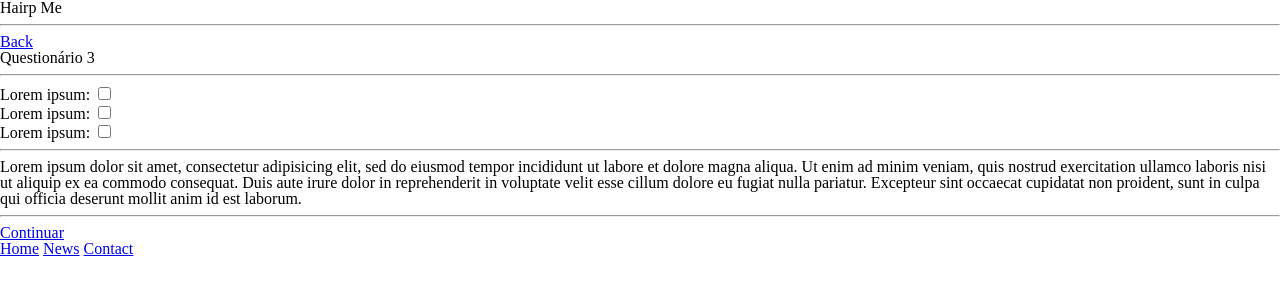
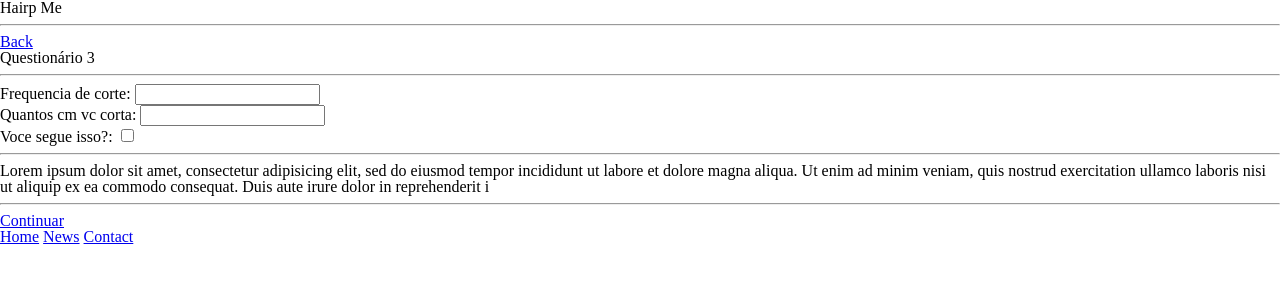
Before and after one commit to joaobueno16/joaobueno16.gihub.io, a plain HTML site: page questionario_3.html in a window 1280 px wide. Drawn offline with Linux system fonts and the light colour scheme.

Commit message:
AI PAI PARA POR FAVOR PARAAAA

```diff
--- a/questionario_3.html
+++ b/questionario_3.html
@@ -26,19 +26,17 @@
 
 	<form>
 		<div class ="selecionar">
-			<p>Lorem ipsum: <input type="checkbox"></p>
-			<p>Lorem ipsum: <input type="checkbox"></p>
-			<p>Lorem ipsum: <input type="checkbox"></p>
+			<p>Frequencia de corte: <input type="text"></p>
+			<p>Quantos cm vc corta: <input type="text"></p>
+			<p>Voce segue isso?: <input type="checkbox"></p>
 	</form>
 
 		<hr>
 
 		<div>Lorem ipsum dolor sit amet, consectetur adipisicing elit, sed do eiusmod
-			tempor incididunt ut labore et dolore magna aliqua. Ut enim ad minim veniam,
-			quis nostrud exercitation ullamco laboris nisi ut aliquip ex ea commodo
-			consequat. Duis aute irure dolor in reprehenderit in voluptate velit esse
-			cillum dolore eu fugiat nulla pariatur. Excepteur sint occaecat cupidatat non
-		proident, sunt in culpa qui officia deserunt mollit anim id est laborum.</div>
+	tempor incididunt ut labore et dolore magna aliqua. Ut enim ad minim veniam,
+	quis nostrud exercitation ullamco laboris nisi ut aliquip ex ea commodo
+	consequat. Duis aute irure dolor in reprehenderit i</div>
 
 		<hr>
 
```
Also changed, not shown: questionario 2.html (+3 -3 lines), resultado.html (+2 -2 lines).
